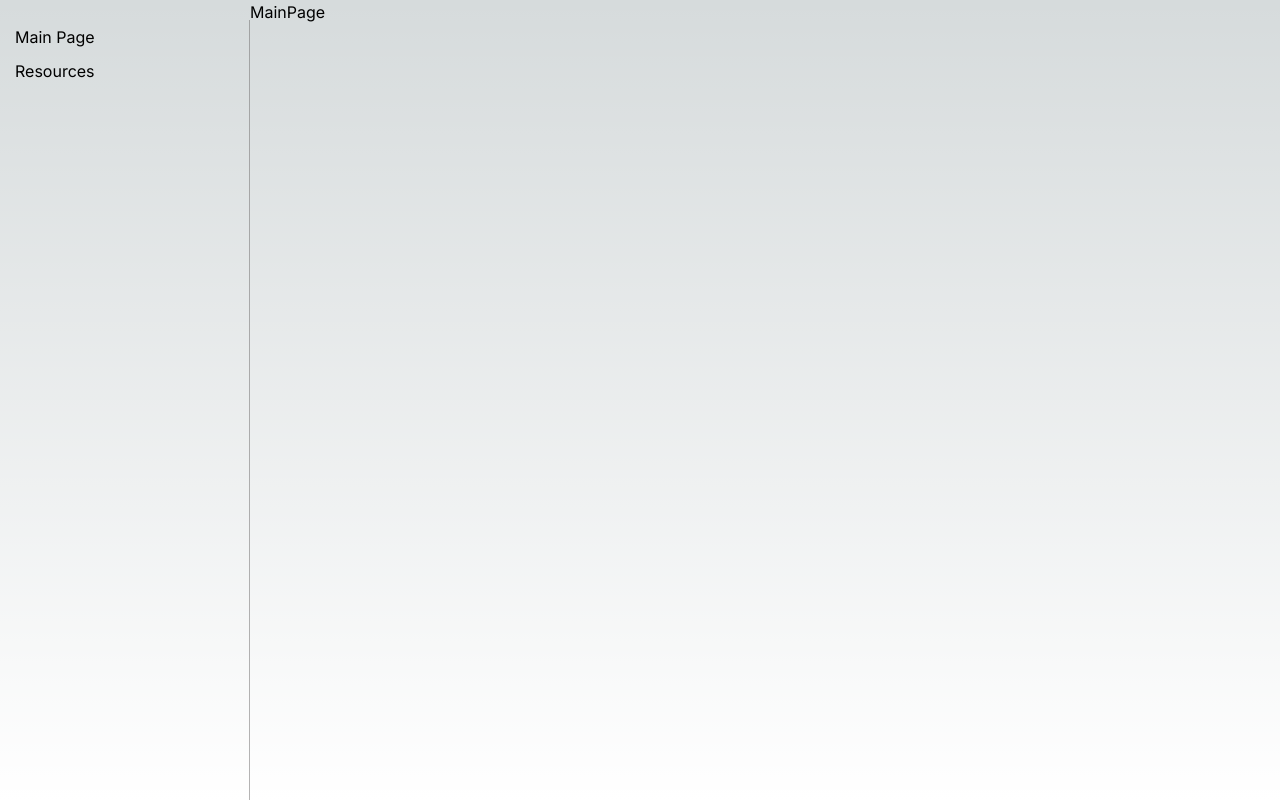
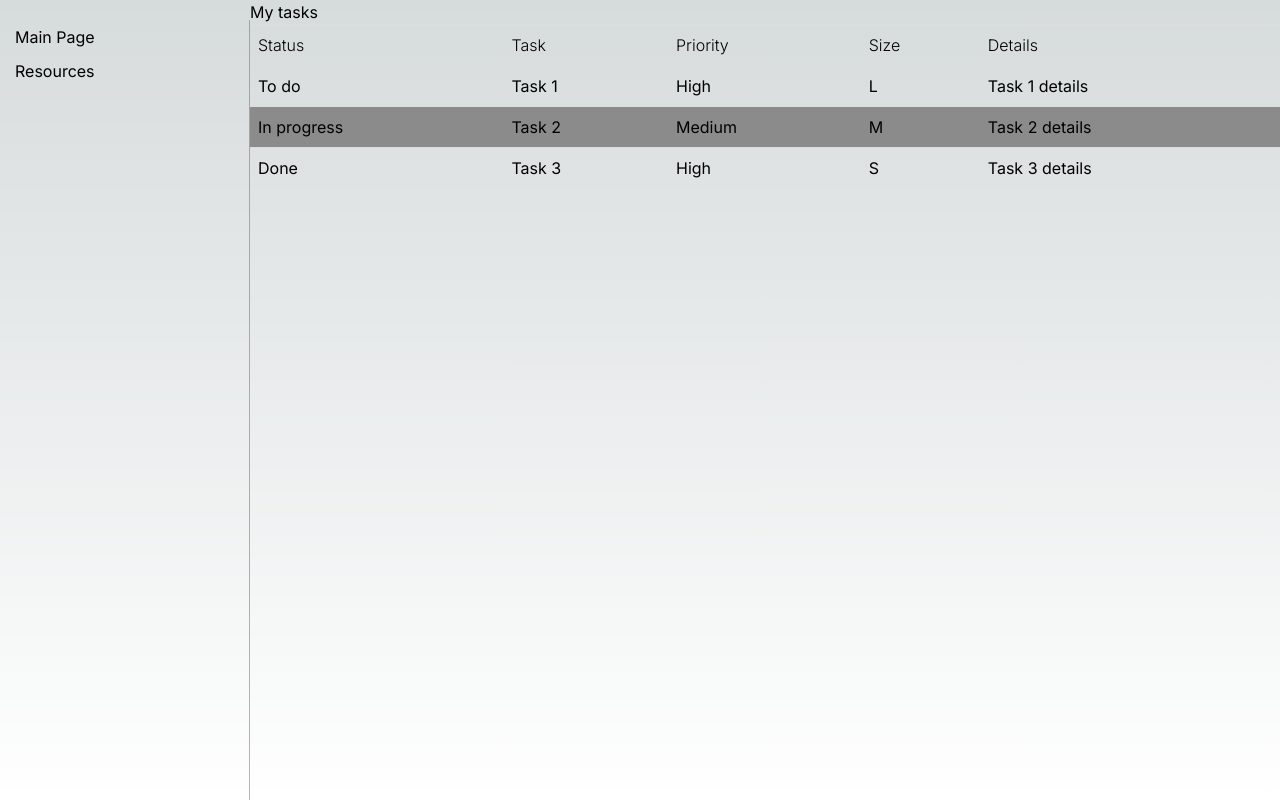
Before and after one commit to blzjmzk/qualtrics-workshops-my-personal-organizer, a Next.js app: page /main-page in a window 1280 px wide. Built offline with nearby package versions, Linux system fonts and the light colour scheme.

Commit message:
Added mock tasks

```diff
--- a/src/app/main-page/my-tasks/my-tasks.tsx
+++ b/src/app/main-page/my-tasks/my-tasks.tsx
@@ -1 +1,57 @@
+"use client";
+import { Task, TaskPriority, TaskSize, TaskStatus } from "@/shared/task.model";
 import "./my-tasks.css";
+
+export function MyTasks() {
+  const mockTasks: Task[] = [
+    {
+      status: TaskStatus.TODO,
+      name: "Task 1",
+      priority: TaskPriority.HIGH,
+      size: TaskSize.L,
+      details: "Task 1 details",
+    },
+    {
+      status: TaskStatus.IN_PROGRESS,
+      name: "Task 2",
+      priority: TaskPriority.MEDIUM,
+      size: TaskSize.M,
+      details: "Task 2 details",
+    },
+    {
+      status: TaskStatus.DONE,
+      name: "Task 3",
+      priority: TaskPriority.HIGH,
+      size: TaskSize.S,
+      details: "Task 3 details",
+    },
+  ];
+
+  return (
+    <div>
+      My tasks
+      <table>
+        <thead>
+          <tr>
+            <th>Status</th>
+            <th>Task</th>
+            <th>Priority</th>
+            <th>Size</th>
+            <th>Details</th>
+          </tr>
+        </thead>
+        <tbody>
+          {mockTasks.map((task, index) => (
+            <tr key={`${task.name} ${index}`}>
+              <td>{task.status}</td>
+              <td>{task.name}</td>
+              <td>{task.priority}</td>
+              <td>{task.size}</td>
+              <td>{task.details}</td>
+            </tr>
+          ))}
+        </tbody>
+      </table>
+    </div>
+  );
+}
--- a/src/app/main-page/page.tsx
+++ b/src/app/main-page/page.tsx
@@ -1,12 +1,13 @@
 import Link from "next/link";
 import "./main-page.css";
 import { Sidebar } from "../shared/sidebar/sidebar";
+import { MyTasks } from "./my-tasks/my-tasks";
 
 export default function MainPage() {
   return (
     <section id="MainPage" className="main-page-container">
       <Sidebar />
-      MainPage
+      <MyTasks />
     </section>
   );
 }
```
